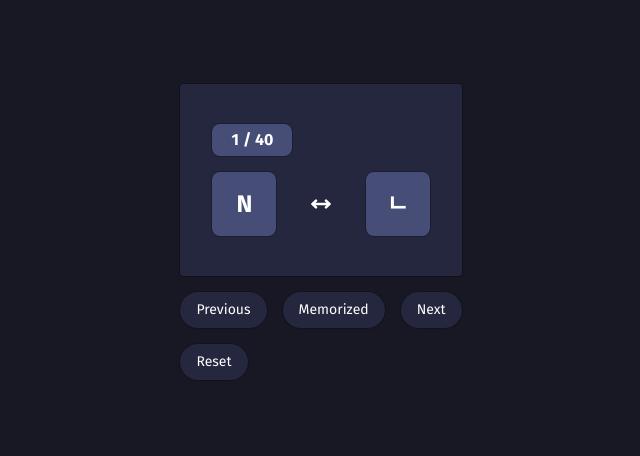
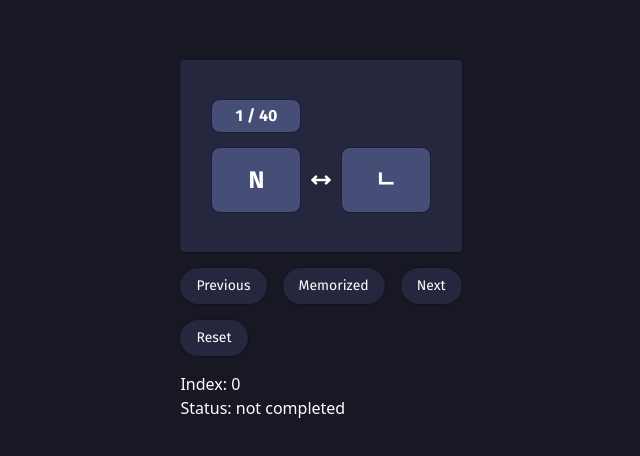
Before and after one commit to Yezo/learn-korean, a React (Vite) app: page / in a window 1280 px wide. Shown: the part 160-616 px from the top of the page, without its empty margins (319-959 px from the left). Built offline with nearby package versions, Linux system fonts and the light colour scheme.

Commit message:
refactor: style changes

```diff
--- a/src/App.tsx
+++ b/src/App.tsx
@@ -1,7 +1,7 @@
 import { useState, useEffect } from "react"
 import { KoreanAlphabet } from "./data/Korean"
 import MemorizationTest from "./components/MemorizationTest"
-import ConfettiExplosion from "react-confetti-explosion"
+import CompletionMessage from "./components/CompletionMessage"
 
 export default function App() {
   const [index, setIndex] = useState<number>(0)
@@ -81,12 +81,7 @@ export default function App() {
   return (
     <main className="bg-primary min-h-screen text-white grid place-items-center">
       {completed ? (
-        <>
-          <div className="grid place-items-center">
-            Congratulations, you've learnt the Korean alphabet!
-            <ConfettiExplosion />
-          </div>
-        </>
+        <CompletionMessage />
       ) : (
         <MemorizationTest
           alphabet={alphabet}
--- a/src/components/Card.tsx
+++ b/src/components/Card.tsx
@@ -12,13 +12,13 @@ export default function Card({ alphabet, index }: Props) {
       <Counter alphabet={alphabet} index={index} />
 
       <div className="flex items-center justify-between">
-        <div className="uppercase font-bold text-2xl ring-1 ring-black/20 shadow-sm bg-tertiary px-5 py-4 min-w-[4rem] rounded-lg grid place-items-center">
+        <div className="uppercase font-bold text-2xl ring-1 ring-black/20 shadow-sm bg-tertiary px-5 py-4 min-w-[5.5rem] rounded-lg grid place-items-center">
           {alphabet[index].english}
         </div>
 
         <BilateralArrowSVG />
 
-        <div className="uppercase font-bold text-2xl ring-1 ring-black/20 shadow-sm bg-tertiary px-5 py-4 min-w-[4rem] rounded-lg grid place-items-center">
+        <div className="uppercase font-bold text-2xl ring-1 ring-black/20 shadow-sm bg-tertiary px-5 py-4 min-w-[5.5rem] rounded-lg grid place-items-center">
           {alphabet[index].korean}
         </div>
       </div>
--- /dev/null
+++ b/src/components/CompletionMessage.tsx
@@ -0,0 +1,13 @@
+import React from "react"
+import ConfettiExplosion from "react-confetti-explosion"
+
+type Props = {}
+
+export default function CompletionMessage({}: Props) {
+  return (
+    <div className="grid place-items-center">
+      Congratulations, you've learnt the Korean alphabet!
+      <ConfettiExplosion />
+    </div>
+  )
+}
--- a/src/components/Counter.tsx
+++ b/src/components/Counter.tsx
@@ -8,7 +8,7 @@ type Props = {
 
 export default function Counter({ alphabet, index }: Props) {
   return (
-    <div className="max-w-fit flex gap-1 items-center justify-center bg-tertiary rounded-lg px-4 py-1 font-primary font-bold ring-1 ring-black/20 shadow-sm select-none min-w-[5rem]">
+    <div className="max-w-fit flex gap-1 items-center justify-center bg-tertiary rounded-lg px-4 py-1 font-primary font-bold ring-1 ring-black/20 shadow-sm select-none min-w-[5.5rem]">
       <span className="">{index + 1}</span>
       <span className="">/ {alphabet.length}</span>
     </div>
--- a/src/components/MemorizationTest.tsx
+++ b/src/components/MemorizationTest.tsx
@@ -38,8 +38,8 @@ export default function MemorizationTest({
       <div className="flex gap-4 my-4">
         <Button handleClick={handleResetIndex} action="Reset" />
       </div>
-      {/* <div>Index: {index}</div>
-      <div>Status: {completed ? "completed" : "not completed"}</div> */}
+      <div>Index: {index}</div>
+      <div>Status: {completed ? "completed" : "not completed"}</div>
     </div>
   )
 }
```
